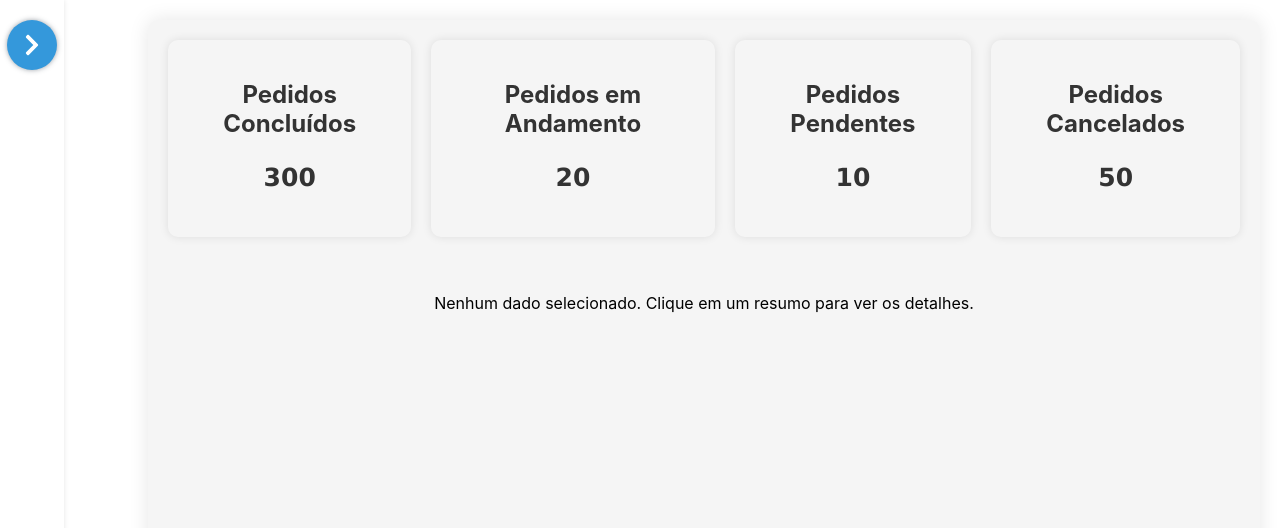
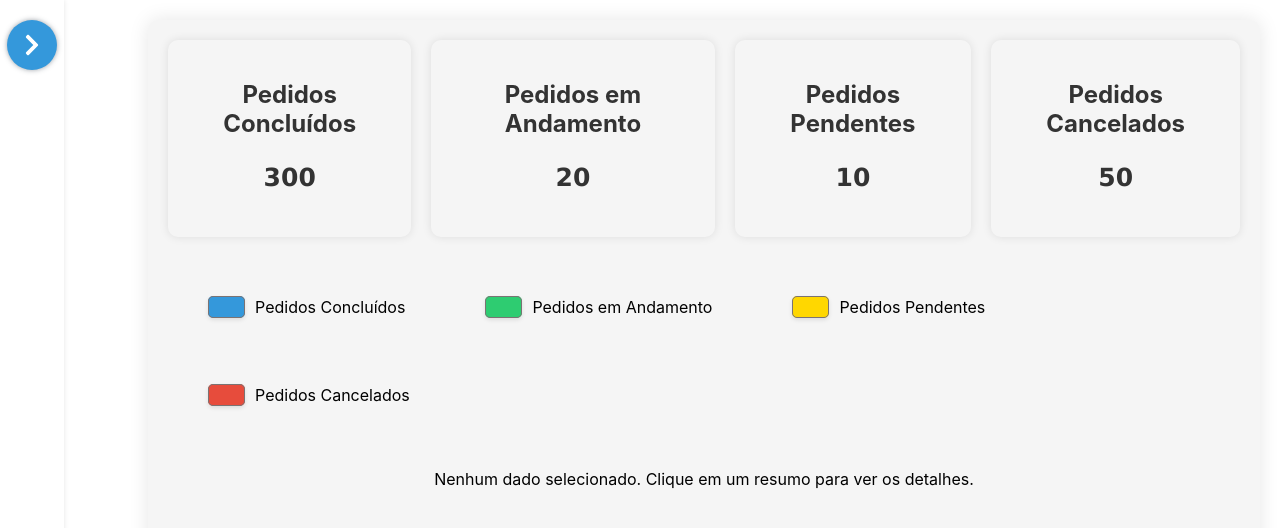
Before and after one commit to Daniel-Mingoranse/OrderSync, a React (Create React App) app: page /dashboard in a window 1280 px wide. Shown: the top 528 px of the page. Built offline with nearby package versions, Linux system fonts and the light colour scheme.

Commit message:
Adicionado Legenda de cores ao dashboard

```diff
--- a/src/Dashboard/pages/HomeDashboard/Dashboard.css
+++ b/src/Dashboard/pages/HomeDashboard/Dashboard.css
@@ -2,9 +2,12 @@
     --background-color: #f5f5f5;
     --box-shadow: 0 0 20px rgba(0, 0, 0, 0.1);
     --transition-speed: 0.3s;
-    --primary-color: #3498db; /* Azul */
-    --secondary-color: #2ecc71; /* Verde */
-    --text-color: #333; /* Cor do texto principal */
+    --primary-color: #3498db;
+    /* Azul */
+    --secondary-color: #2ecc71;
+    /* Verde */
+    --text-color: #333;
+    /* Cor do texto principal */
 }
 
 .dashboard {
@@ -58,8 +61,10 @@
     box-shadow: 0 0 20px rgba(0, 0, 0, 0.2);
     text-align: center;
     background-color: #ffffff;
-    opacity: 1; /* Alterado para iniciar com opacity 1 */
-    transform: translateY(0); /* Alterado para iniciar sem translateY */
+    opacity: 1;
+    /* Alterado para iniciar com opacity 1 */
+    transform: translateY(0);
+    /* Alterado para iniciar sem translateY */
     transition: transform var(--transition-speed) ease-in-out, opacity var(--transition-speed) ease-in-out;
 }
 
@@ -81,7 +86,7 @@
 }
 
 /* Adicionando estilo para botões de fechar */
-.additional-details-container{
+.additional-details-container {
     margin-bottom: 5vh;
     margin-top: 3vh;
 }
@@ -89,18 +94,74 @@
 .close-button {
     cursor: pointer;
     font-size: 18px;
-    color: #fff; /* Alterando a cor do texto para branco */
-    background-color: var(--primary-color); /* Adicionando cor de fundo */
-    border: none; /* Removendo a borda */
-    border-radius: 5px; /* Adicionando bordas redondas */
-    padding: 10px 15px; /* Adicionando espaçamento interno */
+    color: #fff;
+    /* Alterando a cor do texto para branco */
+    background-color: var(--primary-color);
+    /* Adicionando cor de fundo */
+    border: none;
+    /* Removendo a borda */
+    border-radius: 5px;
+    /* Adicionando bordas redondas */
+    padding: 10px 15px;
+    /* Adicionando espaçamento interno */
     transition: background-color var(--transition-speed) ease-in-out, color var(--transition-speed) ease-in-out;
     margin-bottom: 10px;
 }
 
 .close-button:hover {
-    background-color: #333; /* Alterando a cor de fundo ao passar o mouse */
-    color: #fff; /* Alterando a cor do texto ao passar o mouse */
+    background-color: #333;
+    /* Alterando a cor de fundo ao passar o mouse */
+    color: #fff;
+    /* Alterando a cor do texto ao passar o mouse */
+}
+
+
+/* Estilo base comum a todos os estados */
+.legenda-cores {
+    display: flex;
+    flex-direction: row;
+    flex-wrap: wrap;
+}
+
+.legenda-cores>p {
+    height: 1vh;
+    margin: 5vh;
+    font-weight: 400;
+    transition: transform 0.3s ease;
+}
+
+.legenda-cores>p:hover {
+    transform: scale(1.1);
+}
+
+.estado {
+    padding-right: 35px;
+    margin-right: 10px;
+    border-radius: 5px;
+    /* Adicionei borda arredondada */
+    box-shadow: 0 2px 4px rgba(0, 0, 0, 0.1);
+    /* Adicionei uma leve sombra */
+    color: black;
+    border: 0.1px #7b7373 solid;
+
+}
+
+
+/* Estilos específicos para cada estado */
+.concluido {
+    background-color: #3498db;
+}
+
+.andamento {
+    background-color: #2ecc71;
+}
+
+.pendente {
+    background-color: #FFD700;
+}
+
+.cancelado {
+    background-color: #e74c3c;
 }
 
 /* Adicionando uma animação sutil ao botão */
@@ -108,16 +169,19 @@
     0% {
         transform: scale(1);
     }
+
     50% {
         transform: scale(1.1);
     }
+
     100% {
         transform: scale(1);
     }
 }
 
 .close-button:hover {
-    animation: pulse 0.3s ease-in-out; /* Aplicando a animação ao passar o mouse */
+    animation: pulse 0.3s ease-in-out;
+    /* Aplicando a animação ao passar o mouse */
 }
 
 
@@ -125,8 +189,10 @@
 /* Adicionando estilos responsivos para dispositivos com largura menor que 767px */
 @media only screen and (max-width: 767px) {
     .dashboard {
-        flex-direction: column; /* Alterando para coluna para dispositivos móveis */
-        text-align: center; /* Centralizando o conteúdo */
+        flex-direction: column;
+        /* Alterando para coluna para dispositivos móveis */
+        text-align: center;
+        /* Centralizando o conteúdo */
         box-shadow: none;
         background-color: transparent;
         max-width: 50vh;
@@ -145,9 +211,12 @@
     }
 
     .data-summary {
-        width: 100%; /* Ocupando toda a largura disponível */
-        padding: 10px; /* Adicionando algum espaçamento interno */
-        font-size: 14px; /* Reduzindo o tamanho da fonte */
+        width: 100%;
+        /* Ocupando toda a largura disponível */
+        padding: 10px;
+        /* Adicionando algum espaçamento interno */
+        font-size: 14px;
+        /* Reduzindo o tamanho da fonte */
     }
 
     .detailed-view-container {
@@ -157,3 +226,14 @@
 
     }
 }
+
+@media screen and (max-width: 600px) {
+    .legenda-cores{
+        margin-bottom: 10vh;
+        width: 45vh;
+    }
+    .legenda-cores > p{
+        margin-top: 1vh;
+    }
+
+}
--- a/src/Dashboard/pages/HomeDashboard/HomeDashboard.js
+++ b/src/Dashboard/pages/HomeDashboard/HomeDashboard.js
@@ -92,6 +92,13 @@ const Dashboard = () => {
           onClick={() => handleComponentClick('pedidosCancelados')}
         />
       </div>
+      {/* Legenda de cores */}
+      <div className='legenda-cores'>
+        <p><span className="estado concluido"></span>Pedidos Concluídos</p>
+        <p><span className="estado andamento"></span> Pedidos em Andamento</p>
+        <p><span className="estado pendente"></span>Pedidos Pendentes</p>
+        <p><span className="estado cancelado"></span>Pedidos Cancelados</p>
+      </div>
       {loading && <LoadingScreen />}
       {/* Renderizar a tela de carregamento quando necessário */}
       {!loading && ( // Renderizar o componente DetailedView somente quando não estiver carregando
```
